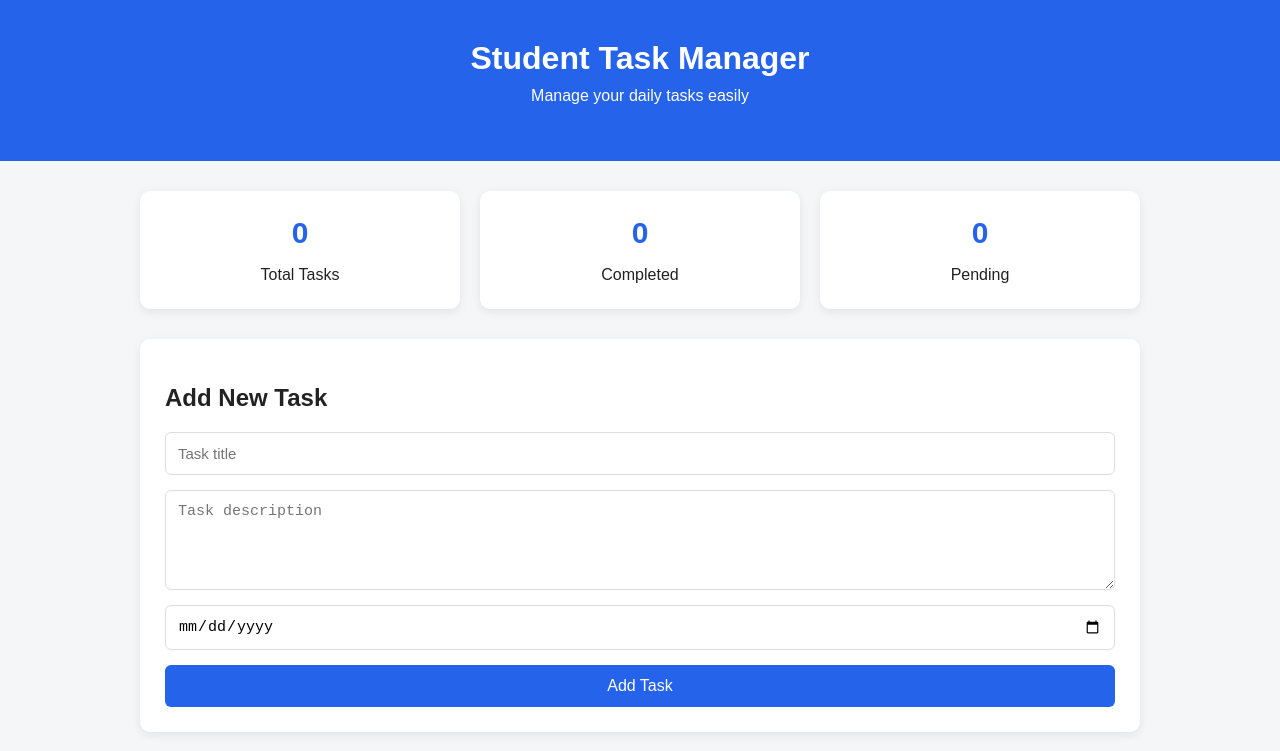
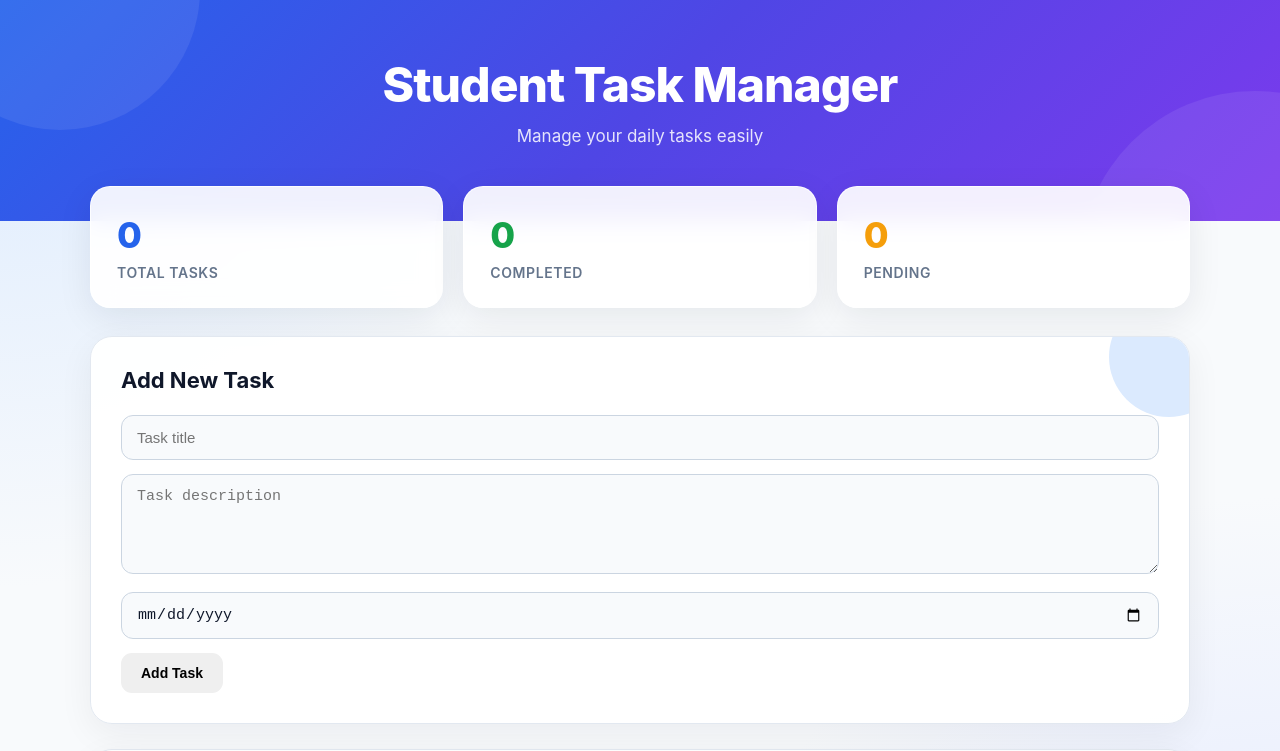
Before and after one commit to syedmossarafhossain/Student-task-Manager, a React app in the folder frontend/: page / in a window 1280 px wide. Shown: the top 751 px of the page. Built offline with nearby package versions, Linux system fonts and the light colour scheme; no server answers; the HTML template or start-up script is replaced by a standard one.

Commit message:
Update App.css

```diff
--- a/frontend/src/App.css
+++ b/frontend/src/App.css
@@ -1,189 +1,695 @@
+/* =========================================
+   GLOBAL
+========================================= */
+
 * {
     box-sizing: border-box;
 }
 
+html,
+body,
+#root {
+    margin: 0;
+    min-height: 100%;
+    font-family:
+        Inter,
+        -apple-system,
+        BlinkMacSystemFont,
+        "Segoe UI",
+        Roboto,
+        Arial,
+        sans-serif;
+}
+
 body {
-    margin: 0;
-    font-family: Arial, sans-serif;
-    background: #f4f6f8;
-    color: #222;
+    background:
+        radial-gradient(
+            circle at top left,
+            #dbeafe 0,
+            transparent 35%
+        ),
+        radial-gradient(
+            circle at bottom right,
+            #e0e7ff 0,
+            transparent 35%
+        ),
+        #f8fafc;
+
+    color: #0f172a;
 }
+
+
+/* =========================================
+   APP
+========================================= */
 
 .app {
     min-height: 100vh;
+    padding-bottom: 60px;
 }
 
+
+/* =========================================
+   HEADER
+========================================= */
+
 header {
-    background: #2563eb;
+    position: relative;
+
+    padding: 55px 20px 75px;
+
+    text-align: center;
+
+    background:
+        linear-gradient(
+            135deg,
+            #2563eb,
+            #4f46e5,
+            #7c3aed
+        );
+
     color: white;
-    text-align: center;
-    padding: 40px 20px;
+
+    overflow: hidden;
 }
 
-header h1 {
-    margin: 0;
-    font-size: 32px;
+
+/* Decorative circles */
+
+header::before,
+header::after {
+    content: "";
+
+    position: absolute;
+
+    border-radius: 50%;
+
+    background: rgba(255, 255, 255, 0.08);
 }
 
-header p {
-    margin-top: 10px;
+header::before {
+    width: 280px;
+    height: 280px;
+
+    top: -150px;
+    left: -80px;
 }
 
+header::after {
+    width: 350px;
+    height: 350px;
+
+    right: -150px;
+    bottom: -220px;
+}
+
+
+header h1 {
+    position: relative;
+
+    margin: 0;
+
+    font-size: clamp(32px, 5vw, 48px);
+
+    font-weight: 800;
+
+    letter-spacing: -1px;
+
+    z-index: 2;
+}
+
+
+header p {
+    position: relative;
+
+    margin: 12px 0 0;
+
+    font-size: 17px;
+
+    color: rgba(255, 255, 255, 0.85);
+
+    z-index: 2;
+}
+
+
+/* =========================================
+   MAIN
+========================================= */
+
 main {
-    width: 90%;
-    max-width: 1000px;
-    margin: 30px auto;
+    width: min(1100px, calc(100% - 40px));
+
+    margin: -35px auto 0;
+
+    position: relative;
+
+    z-index: 5;
 }
+
+
+/* =========================================
+   STATISTICS
+========================================= */
 
 .stats {
     display: grid;
-    grid-template-columns: repeat(3, 1fr);
+
+    grid-template-columns:
+        repeat(3, 1fr);
+
     gap: 20px;
-    margin-bottom: 30px;
+
+    margin-bottom: 28px;
 }
 
+
 .stat-card {
-    background: white;
-    padding: 25px;
-    text-align: center;
-    border-radius: 10px;
-    box-shadow: 0 3px 10px rgba(0, 0, 0, 0.08);
+    position: relative;
+
+    padding: 26px;
+
+    background: rgba(255, 255, 255, 0.92);
+
+    border: 1px solid rgba(255, 255, 255, 0.8);
+
+    border-radius: 20px;
+
+    box-shadow:
+        0 10px 35px rgba(15, 23, 42, 0.08);
+
+    backdrop-filter: blur(12px);
+
+    transition:
+        transform 0.25s ease,
+        box-shadow 0.25s ease;
 }
 
+
+.stat-card:hover {
+    transform: translateY(-5px);
+
+    box-shadow:
+        0 18px 40px rgba(15, 23, 42, 0.12);
+}
+
+
 .stat-card h2 {
-    font-size: 30px;
     margin: 0;
+
+    font-size: 36px;
+
+    font-weight: 800;
+
     color: #2563eb;
 }
 
+
+.stat-card:nth-child(2) h2 {
+    color: #16a34a;
+}
+
+
+.stat-card:nth-child(3) h2 {
+    color: #f59e0b;
+}
+
+
 .stat-card p {
-    margin-bottom: 0;
+    margin: 7px 0 0;
+
+    font-size: 14px;
+
+    font-weight: 600;
+
+    color: #64748b;
+
+    text-transform: uppercase;
+
+    letter-spacing: 0.6px;
 }
+
+
+/* =========================================
+   COMMON SECTIONS
+========================================= */
 
 .add-section,
 .tasks-section {
-    background: white;
-    padding: 25px;
+    background: rgba(255, 255, 255, 0.94);
+
+    border: 1px solid #e2e8f0;
+
+    border-radius: 22px;
+
+    padding: 30px;
+
     margin-bottom: 25px;
-    border-radius: 10px;
-    box-shadow: 0 3px 10px rgba(0, 0, 0, 0.08);
+
+    box-shadow:
+        0 10px 35px rgba(15, 23, 42, 0.06);
 }
 
-.task-form {
-    display: flex;
-    flex-direction: column;
-    gap: 15px;
+
+.add-section h2,
+.tasks-section h2 {
+    margin: 0 0 22px;
+
+    font-size: 22px;
+
+    font-weight: 750;
+
+    color: #0f172a;
 }
 
-.task-form input,
-.task-form textarea {
-    padding: 12px;
-    border: 1px solid #ddd;
-    border-radius: 6px;
-    font-size: 15px;
+
+/* =========================================
+   ADD TASK SECTION
+========================================= */
+
+.add-section {
+    position: relative;
+
+    overflow: hidden;
 }
 
-.task-form textarea {
+
+.add-section::before {
+    content: "";
+
+    position: absolute;
+
+    width: 120px;
+    height: 120px;
+
+    right: -40px;
+    top: -40px;
+
+    border-radius: 50%;
+
+    background: #dbeafe;
+}
+
+
+.add-section h2 {
+    position: relative;
+
+    z-index: 2;
+}
+
+
+/* =========================================
+   FORM
+========================================= */
+
+form {
+    position: relative;
+
+    z-index: 2;
+}
+
+
+input,
+textarea,
+select {
+    width: 100%;
+
+    padding: 13px 15px;
+
+    margin-bottom: 14px;
+
+    border: 1px solid #cbd5e1;
+
+    border-radius: 12px;
+
+    background: #f8fafc;
+
+    color: #0f172a;
+
+    font-size: 15px;
+
+    outline: none;
+
+    transition:
+        border-color 0.2s ease,
+        box-shadow 0.2s ease,
+        background 0.2s ease;
+}
+
+
+input:focus,
+textarea:focus,
+select:focus {
+    border-color: #6366f1;
+
+    background: white;
+
+    box-shadow:
+        0 0 0 4px rgba(99, 102, 241, 0.1);
+}
+
+
+textarea {
     min-height: 100px;
+
     resize: vertical;
 }
 
-.task-form button {
-    padding: 12px;
+
+button {
     border: none;
-    border-radius: 6px;
-    background: #2563eb;
-    color: white;
-    font-size: 16px;
+
+    border-radius: 11px;
+
+    padding: 12px 20px;
+
+    font-size: 14px;
+
+    font-weight: 700;
+
     cursor: pointer;
+
+    transition:
+        transform 0.2s ease,
+        box-shadow 0.2s ease,
+        opacity 0.2s ease;
 }
 
-.task-form button:hover {
-    background: #1d4ed8;
+
+button:hover {
+    transform: translateY(-2px);
 }
+
+
+button:active {
+    transform: translateY(0);
+}
+
+
+/* =========================================
+   TASK LIST
+========================================= */
+
+.tasks-section {
+    min-height: 250px;
+}
+
+
+.tasks-section > p {
+    padding: 35px;
+
+    text-align: center;
+
+    color: #64748b;
+
+    background: #f8fafc;
+
+    border-radius: 15px;
+}
+
+
+/* =========================================
+   TASK CARDS
+========================================= */
+
+/*
+   These styles work with common task-card
+   class names. If your TaskList uses
+   different class names, send TaskList.jsx
+   and I can match them exactly.
+*/
 
 .task-list {
     display: flex;
+
     flex-direction: column;
-    gap: 15px;
+
+    gap: 14px;
 }
+
 
 .task-card {
     display: flex;
+
+    align-items: center;
+
     justify-content: space-between;
-    align-items: center;
+
     gap: 20px;
+
     padding: 20px;
-    border: 1px solid #ddd;
-    border-radius: 8px;
+
+    background: #f8fafc;
+
+    border: 1px solid #e2e8f0;
+
+    border-radius: 16px;
+
+    transition:
+        transform 0.2s ease,
+        box-shadow 0.2s ease,
+        border-color 0.2s ease;
 }
 
-.task-card h3 {
-    margin-top: 0;
+
+.task-card:hover {
+    transform: translateY(-2px);
+
+    background: white;
+
+    border-color: #c7d2fe;
+
+    box-shadow:
+        0 8px 25px rgba(15, 23, 42, 0.08);
 }
 
-.task-card p {
-    color: #666;
+
+.task-card h3 {
+    margin: 0 0 6px;
+
+    font-size: 17px;
+
+    color: #0f172a;
 }
 
+
+.task-card p {
+    margin: 0;
+
+    color: #64748b;
+
+    font-size: 14px;
+}
+
+
+/* =========================================
+   COMPLETED TASK
+========================================= */
+
 .task-card.completed {
-    background: #ecfdf5;
+    opacity: 0.72;
+
+    background: #f0fdf4;
+
+    border-color: #bbf7d0;
 }
+
 
 .task-card.completed h3 {
     text-decoration: line-through;
+
+    color: #64748b;
 }
+
+
+/* =========================================
+   TASK BUTTONS
+========================================= */
 
 .task-actions {
     display: flex;
-    gap: 10px;
+
+    gap: 8px;
+
+    flex-shrink: 0;
 }
 
-.task-actions button {
-    border: none;
-    padding: 9px 12px;
-    border-radius: 5px;
-    cursor: pointer;
+
+.complete-btn {
+    background: #dcfce7;
+
+    color: #15803d;
 }
 
-.complete-btn {
-    background: #16a34a;
-    color: white;
+
+.complete-btn:hover {
+    background: #bbf7d0;
+
+    box-shadow:
+        0 5px 15px rgba(22, 163, 74, 0.15);
 }
 
+
 .delete-btn {
-    background: #dc2626;
-    color: white;
+    background: #fee2e2;
+
+    color: #dc2626;
 }
 
-.empty {
-    text-align: center;
-    padding: 30px;
-    color: #777;
+
+.delete-btn:hover {
+    background: #fecaca;
+
+    box-shadow:
+        0 5px 15px rgba(220, 38, 38, 0.15);
 }
 
-@media (max-width: 700px) {
+
+/* =========================================
+   STATUS BADGES
+========================================= */
+
+.status {
+    display: inline-flex;
+
+    align-items: center;
+
+    padding: 5px 10px;
+
+    margin-top: 9px;
+
+    border-radius: 999px;
+
+    font-size: 12px;
+
+    font-weight: 700;
+}
+
+
+.status.pending {
+    background: #fef3c7;
+
+    color: #92400e;
+}
+
+
+.status.completed {
+    background: #dcfce7;
+
+    color: #166534;
+}
+
+
+/* =========================================
+   EMPTY STATE
+========================================= */
+
+.empty-state {
+    padding: 50px 20px;
+
+    text-align: center;
+
+    background: #f8fafc;
+
+    border: 1px dashed #cbd5e1;
+
+    border-radius: 18px;
+}
+
+
+.empty-state h3 {
+    margin: 0 0 7px;
+
+    color: #334155;
+}
+
+
+.empty-state p {
+    margin: 0;
+
+    color: #64748b;
+}
+
+
+/* =========================================
+   RESPONSIVE
+========================================= */
+
+@media (max-width: 768px) {
+
+    header {
+        padding: 45px 20px 65px;
+    }
+
+
+    main {
+        width: min(
+            100% - 24px,
+            1100px
+        );
+    }
+
 
     .stats {
         grid-template-columns: 1fr;
+
+        gap: 12px;
     }
+
+
+    .stat-card {
+        padding: 20px;
+    }
+
+
+    .add-section,
+    .tasks-section {
+        padding: 20px;
+
+        border-radius: 18px;
+    }
+
 
     .task-card {
         flex-direction: column;
-        align-items: flex-start;
+
+        align-items: stretch;
     }
+
 
     .task-actions {
         width: 100%;
     }
 
+
     .task-actions button {
         flex: 1;
     }
+}
+
+
+/* =========================================
+   SMALL MOBILE
+========================================= */
+
+@media (max-width: 480px) {
 
     header h1 {
-        font-size: 25px;
-         border: 1px solid
-        rgba(255,255,255,0.06);
+        font-size: 30px;
+    }
+
+
+    header p {
+        font-size: 14px;
+    }
+
+
+    .stat-card h2 {
+        font-size: 30px;
+    }
+
+
+    .add-section h2,
+    .tasks-section h2 {
+        font-size: 19px;
     }
 }
```
